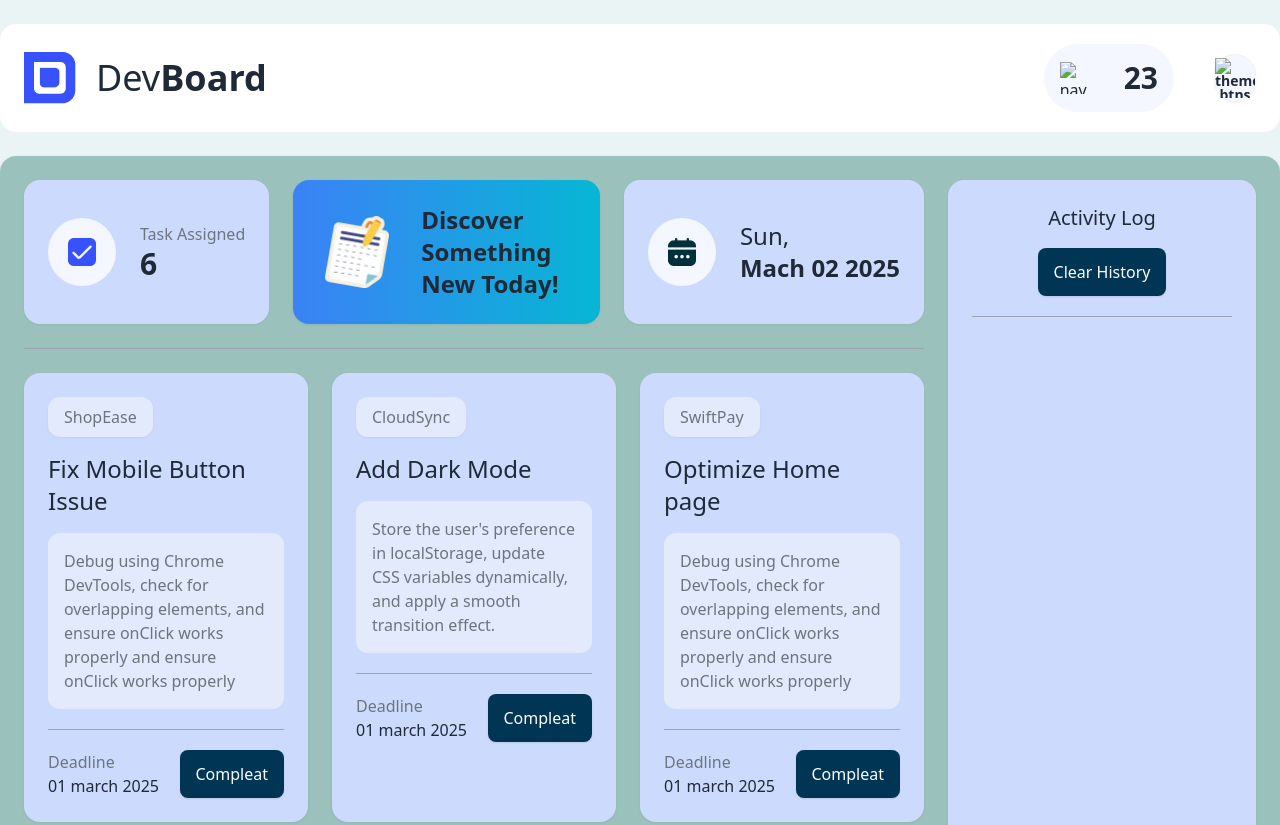
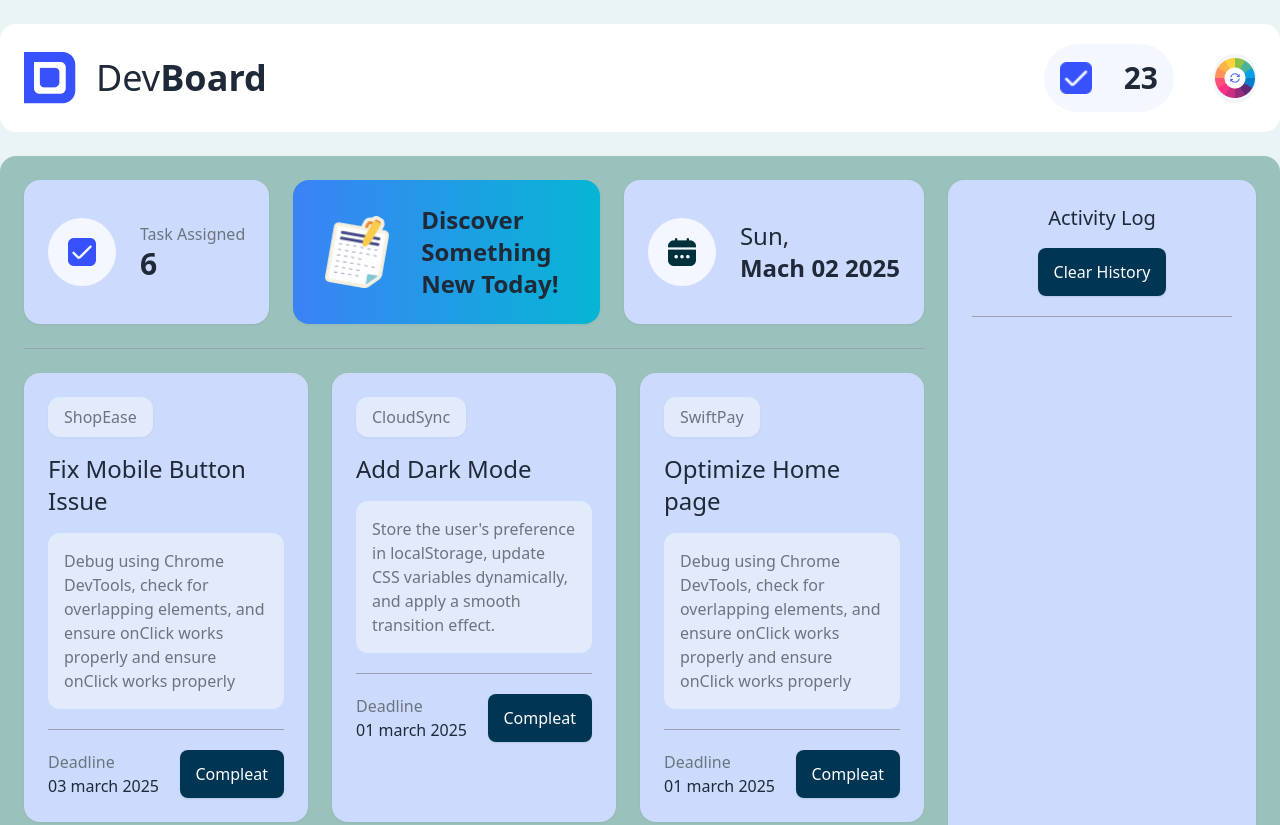
Before and after one commit to TOWHID162153/Assignment-05, a plain HTML site: page index.html in a window 1280 px wide. Shown: the top 825 px of the page. Drawn offline with nearby package versions, Linux system fonts and the light colour scheme; the site is published under a folder, as on GitHub Pages, so addresses that start at the root find nothing.

Commit message:
my commit befor submit

```diff
--- a/index.html
+++ b/index.html
@@ -54,13 +54,13 @@
                 <!-- 1st -->
                 <div class="bg-[#F4F7FF] rounded-full">
                   <div class="flex justify-center items-center p-4">
-                    <img class="w-8 h-8" src="/assets/checkbox.png" alt="nav logo">
+                    <img class="w-8 h-8" src="assets/checkbox.png" alt="nav logo">
                     <a id="nav-task-compleat" class="font-poppins text-3xl font-bold ml-8 nav23">23</span></a>
                   </div>
                 </div>
                 <!-- 2nd -->
                 <div id="body-color-change" class="btn bg-[#F4F7FF] rounded-full px-0 ml-10">
-                  <img class="w-10 h-10" src="/assets/theme-btn.png" alt="theme-btns">
+                  <img class="w-10 h-10" src="assets/theme-btn.png" alt="theme-btns">
                 </div>
               </div>
             </div>
@@ -157,7 +157,7 @@
                                             Deadline
                                         </p>
                                         <p class="font-poppins font-medium text-base">
-                                            01 march 2025
+                                            03 march 2025
                                         </p>
                                   </div>
                                     <!-- btn -->
```
